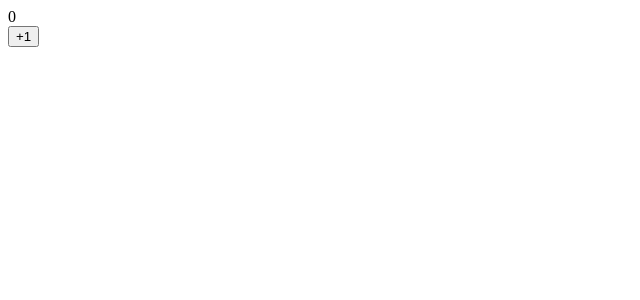
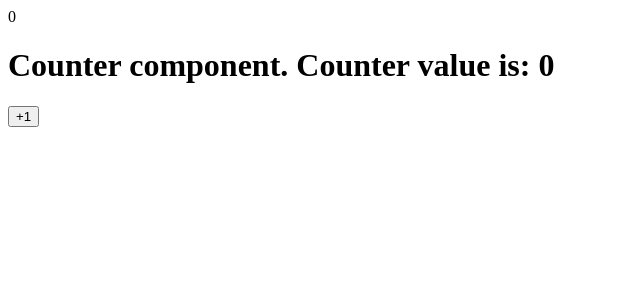
Before and after one commit to valeryyakishkin/react-tutorial, a React (Create React App) app: page / in a window 1280 px wide. Shown: the top 300 px of the page, without its empty margins (0-640 px from the left). Built offline with nearby package versions, Linux system fonts and the light colour scheme.

Commit message:
lesson-4: Props (part 1)

```diff
--- a/package.json
+++ b/package.json
@@ -6,6 +6,7 @@
     "@testing-library/jest-dom": "^5.16.5",
     "@testing-library/react": "^13.4.0",
     "@testing-library/user-event": "^13.5.0",
+    "prop-types": "^15.8.1",
     "react": "^18.2.0",
     "react-dom": "^18.2.0",
     "react-scripts": "5.0.1",
--- /dev/null
+++ b/src/04-props/Lesson.jsx
@@ -0,0 +1,46 @@
+import React, { Component } from "react";
+import PropTypes from "prop-types";
+
+const Counter = ({ counter, func, number, string }) => {
+  console.log(counter, func, number, string);
+  return <h1>{`Counter component. Counter value is: ${counter}`}</h1>;
+};
+
+Counter.propTypes = {
+  counter: PropTypes.number.isRequired,
+  func: PropTypes.func,
+  number: PropTypes.number,
+  string: PropTypes.string,
+};
+
+Counter.defaultProps = {
+  func: () => {},
+  number: 0,
+  string: "",
+};
+
+class CounterButton extends Component {
+  state = {
+    counter: 0,
+  };
+
+  handleClick = () => {
+    this.setState(({ counter }) => ({
+      counter: ++counter,
+    }));
+  };
+
+  render() {
+    const { counter } = this.state;
+
+    return (
+      <div>
+        <div>{counter}</div>
+        <Counter counter={counter} />
+        <button onClick={this.handleClick}>+1</button>
+      </div>
+    );
+  }
+}
+
+export default CounterButton;
--- a/src/index.js
+++ b/src/index.js
@@ -1,6 +1,6 @@
 import React from "react";
 import ReactDOM from "react-dom/client";
-import Lesson from "./03_state/Lesson";
+import Lesson from "./04-props/Lesson";
 
 React.createElement("div", null, "Simple div with text");
 React.createElement("input", { className: "just-class" });
```
Also changed, not shown: src/03_state/Lesson.jsx (+5 -5 lines), 1 other file (tests, documents, lock files or other folders).
